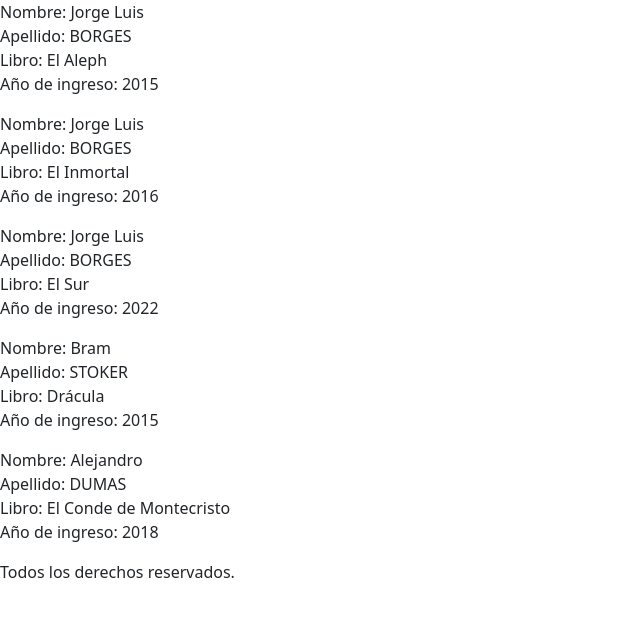
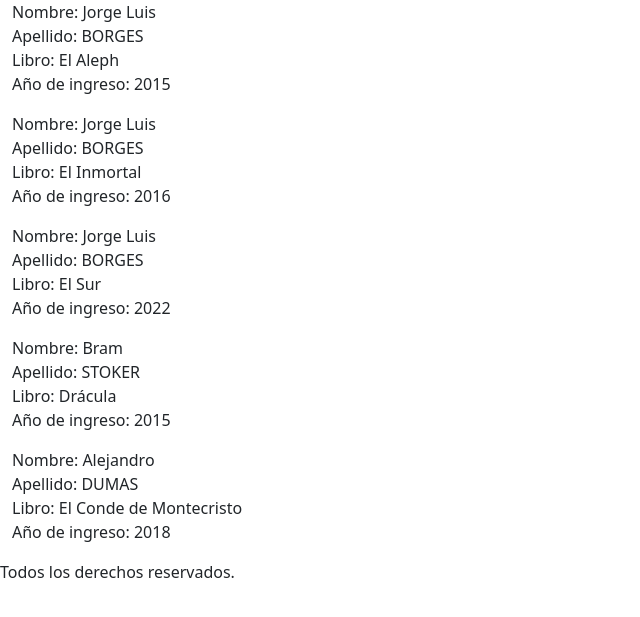
Before and after one commit to force4r/Biblioteca_G11_C23317, a Django app: page /sistema_biblioteca/catalogo/ in a window 1280 px wide. Shown: the part 56-673 px from the top of the page, without its empty margins (0-640 px from the left). Run offline with Django 4.2, Linux system fonts and the light colour scheme.

Commit message:
Modificación catálogo

```diff
--- a/biblioteca/sistema_biblioteca/templates/sistema_biblioteca/catalogo.html
+++ b/biblioteca/sistema_biblioteca/templates/sistema_biblioteca/catalogo.html
@@ -5,36 +5,33 @@
 <section class="grid">
 
 {% for item in cat_lista %}
-{% if año_ingreso == 0 %}
+{% if año_ingreso == 0 or año_ingreso == item.año_ingreso %}
 <article>
-    <p>
-        Nombre: {{item.nombre_autor}}<br>
-        Apellido:
-        {% filter upper %}
-        {{item.apellido_autor}}<br>
-        {% endfilter %}
-        Libro: {{item.nombre_libro}}<br>
-        Año de ingreso: {{item.año_ingreso}}<br>
-    </p>
+    <div class="container-fluid">
+        <div class="row">
+            <div class="col-md-12">
+                <ul class="list-unstyled">
+                    <li class="list-item">
+                        Nombre: {{item.nombre_autor}}
+                    </li>
+                    <li class="list-item">
+                        Apellido:
+                        {% filter upper %}
+                        {{item.apellido_autor}}
+                        {% endfilter %}
+                    </li>
+                    <li class="list-item">
+                        Libro: {{item.nombre_libro}}
+                    </li>
+                    <li class="list-item">
+                        Año de ingreso: {{item.año_ingreso}}
+                    </li>
+
+
 </article>
 {% endif %}
 {% endfor %}
 
-{% for item in cat_lista %}
-{% if año_ingreso == item.año_ingreso %}
-<article>
-    <p>
-        Nombre: {{item.nombre_autor}}<br>
-        Apellido:
-        {% filter upper %}
-        {{item.apellido_autor}}<br>
-        {% endfilter %}
-        Libro: {{item.nombre_libro}}<br>
-        Año de ingreso: {{item.año_ingreso}}<br>
-    </p>
-</article>
-{% endif %}
-{% endfor %}
 
 </section>
 {% endblock %}
```
